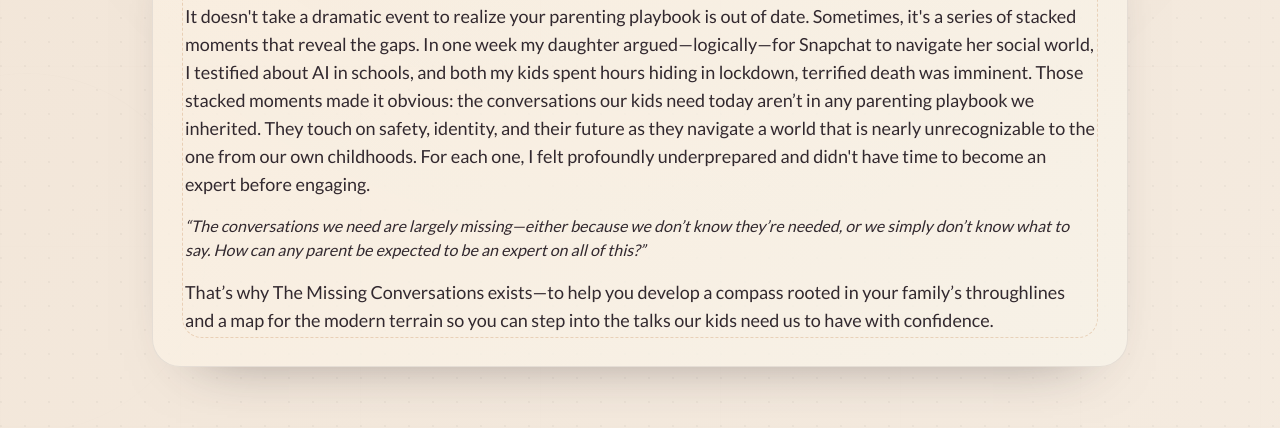
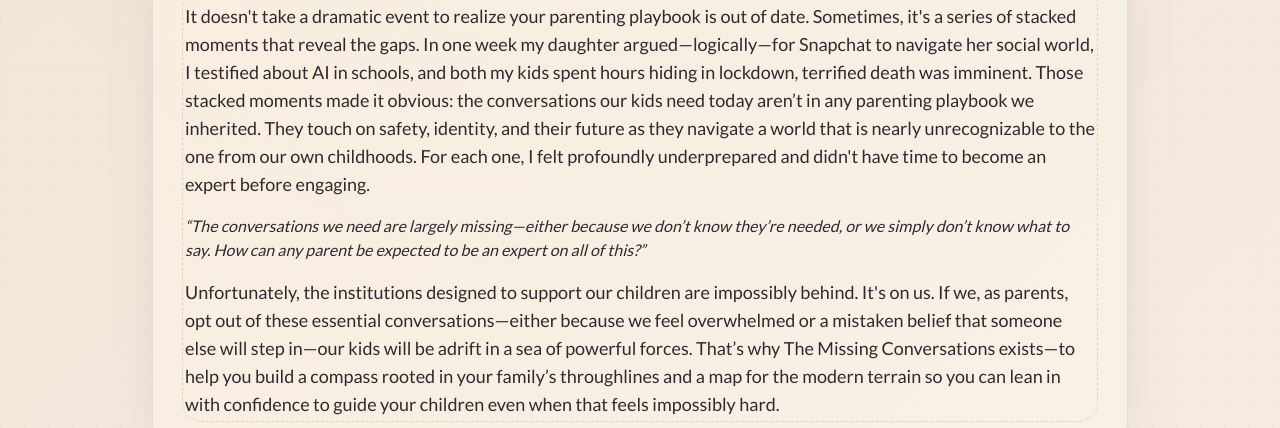
Before and after one commit to mbwhit10/themissingconversationswithcodex, a plain HTML site: page index.html in a window 1280 px wide. Shown: the part 535-963 px from the top of the page. Drawn offline with nearby package versions, Linux system fonts and the light colour scheme.

Commit message:
hero update two

```diff
--- a/index.html
+++ b/index.html
@@ -248,7 +248,11 @@
                 “The conversations we need are largely missing—either because we don’t know they’re needed, or we simply don’t know what to say. How can any parent be expected to be an expert on all of this?”
               </p>
               <p class="text-base text-dusk/85 md:text-lg">
-                That’s why The Missing Conversations exists—to help you develop a compass rooted in your family’s throughlines and a map for the modern terrain so you can step into the talks our kids need us to have with confidence.
+                Unfortunately, the institutions designed to support our children are impossibly behind. It's on us.
+                If we, as parents, opt out of these essential conversations—either because we feel overwhelmed or a mistaken belief
+                that someone else will step in—our kids will be adrift in a sea of powerful forces.
+                That’s why The Missing Conversations exists—to help you build a compass rooted in your family’s throughlines and
+                a map for the modern terrain so you can lean in with confidence to guide your children even when that feels impossibly hard.
               </p>
             </div>
           </div>
```
